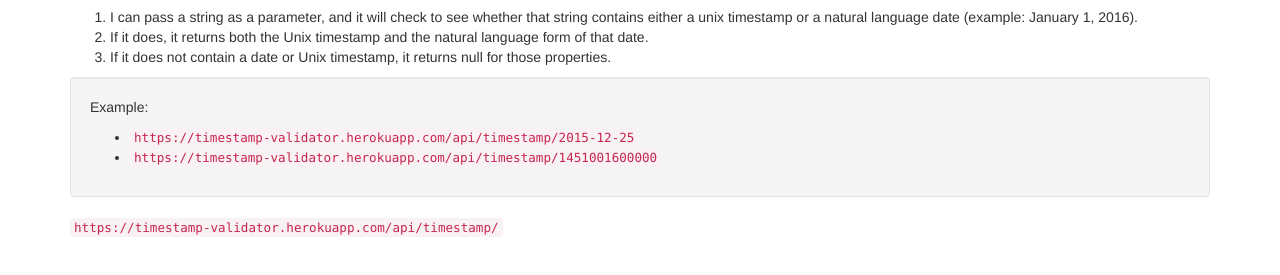
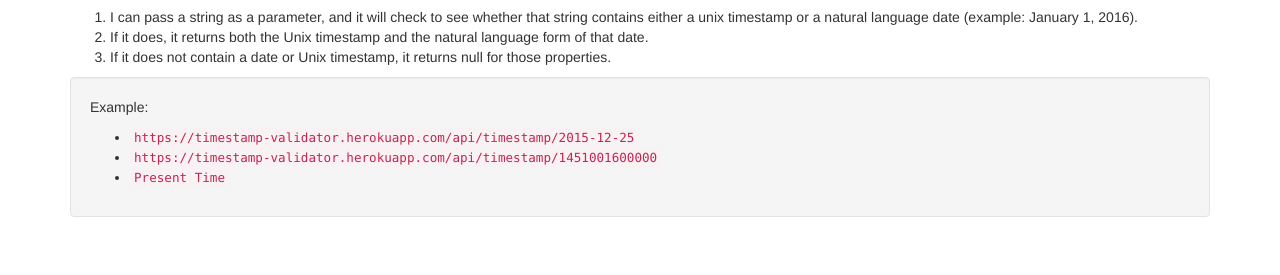
Before and after one commit to naimur978/Timestamp-MicroService-Nodejs, a website: page views/index.html in a window 1280 px wide. Shown: the part 93-368 px from the top of the page. Drawn offline with nearby package versions, Linux system fonts and the light colour scheme.

Commit message:
Update index.html

```diff
--- a/views/index.html
+++ b/views/index.html
@@ -20,10 +20,9 @@
             <ul>
                 <li><a href="api/timestamp/2015-12-25"><code>https://timestamp-validator.herokuapp.com/api/timestamp/2015-12-25</code></a></li>
                 <li><a href="api/timestamp/1451001600000"><code>https://timestamp-validator.herokuapp.com/api/timestamp/1451001600000</code></a></li>
+                <li><a href="api/timestamp"><code>Present Time</code></a></li>
             </ul>
         </div>
-
-        <code>https://timestamp-validator.herokuapp.com/api/timestamp/ </code>
     </div>
 </body>
 </html>
```
